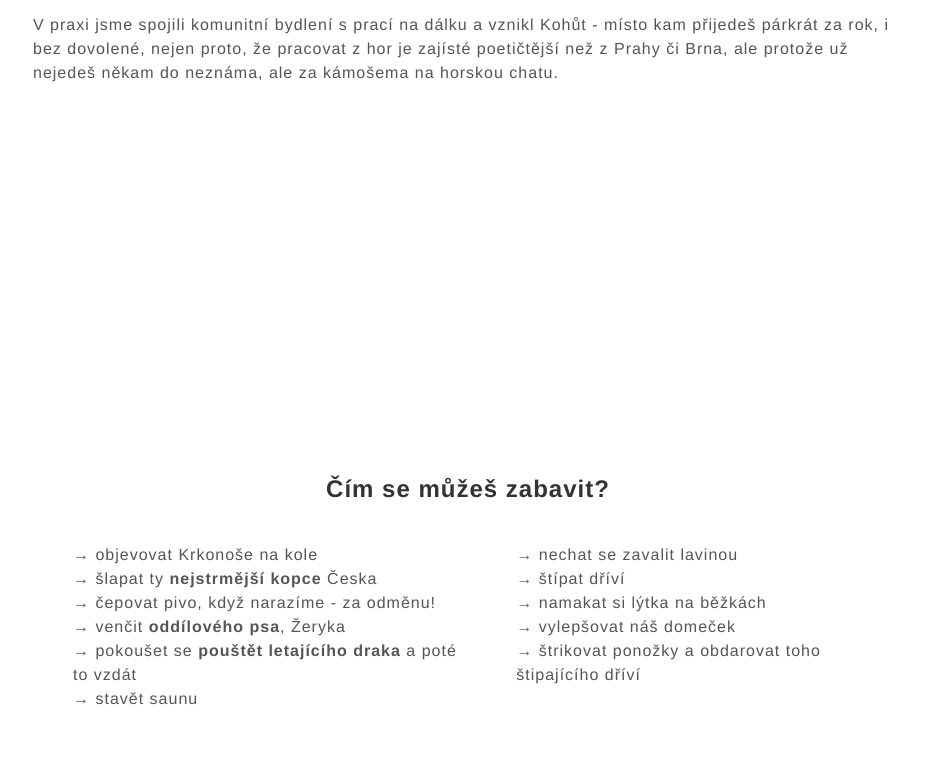
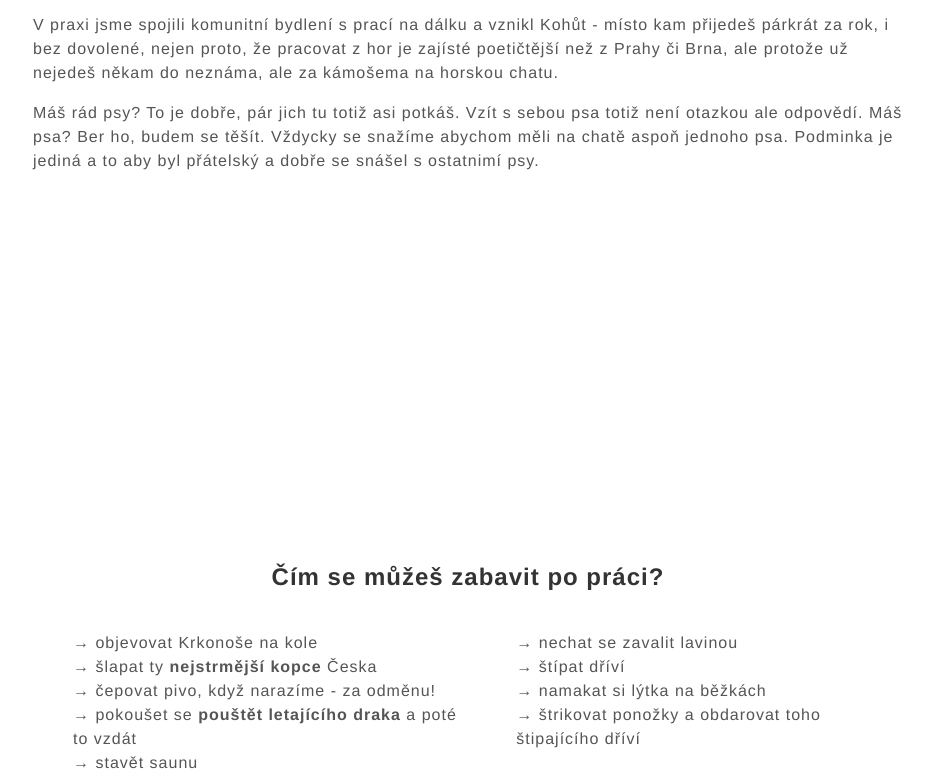
Before and after one commit to simkovat/co-cottage, a plain HTML site: page index.html in a window 1280 px wide. Shown: the part 1260-2040 px from the top of the page, without its empty margins (172-1104 px from the left). Drawn offline with Linux system fonts and the light colour scheme.

Commit message:
update o psech

```diff
--- a/index.html
+++ b/index.html
@@ -53,16 +53,20 @@
 
 		 <p>V praxi jsme spojili komunitní bydlení s prací na dálku a vznikl Kohůt - místo kam přijedeš párkrát za rok, i bez dovolené, nejen proto, že pracovat z hor je zajísté poetičtější než z Prahy či Brna, ale protože už nejedeš někam do neznáma, ale za kámošema na horskou chatu.</p>
 
+		 <p>Máš rád psy? To je dobře, pár jich tu totiž asi potkáš. Vzít s sebou psa totiž není otazkou ale odpovědí. Máš psa? Ber ho, budem se těšít. Vždycky se snažíme abychom měli na chatě aspoň jednoho psa. Podminka je jediná a to aby byl přátelský a dobře se snášel s ostatnimí psy.</p>
+
      </div>
 
+
+
+
      <div class="facilities-wrapper">
-         <h2>Čím se můžeš zabavit?</h2>
+         <h2>Čím se můžeš zabavit po práci?</h2>
          <div class="lists">
             <ul>
                 <li>objevovat Krkonoše na kole</li>
                 <li>šlapat ty <b>nejstrmější kopce</b> Česka</li>
                 <li>čepovat pivo, když narazíme - za odměnu!</li>
-				<li>venčit <b>oddílového psa</b>, Žeryka</li>
                 <li>pokoušet se <b>pouštět letajícího draka</b> a poté to vzdát</li>
                 <li>stavět saunu</li>
 
@@ -71,7 +75,6 @@
                <li>nechat se zavalit lavinou</li>
 			   <li>štípat dříví</li>
 			   <li>namakat si lýtka na běžkách</li>
-               <li>vylepšovat náš domeček</li>
 			   <li>štrikovat ponožky a obdarovat toho štipajícího dříví</li>
 
            </ul>
@@ -220,7 +223,7 @@
 
 		<button class="collapsible-wrapper">Jak to máte s mazlíčky? Můžu si přivést vlastního psíka?</button>
 		<div class="content">
-			<p>Pokud je pes přátelský a dobře se snáší s dalšími psy, je to možné. Avšak prosím až po domluvě, ať v tom máme trošku pořádek.</p>
+			<p>Pokud je pes přátelský a dobře se snáší s dalšími psy, ber ho. Jenom nám prosím dej vědět, ať víme.</p>
 		</div>
 
 		<button class="collapsible-wrapper">Rád bych se nastěhoval dlouhodobě, je to možné? Kolik to bude stát a jaké jsou podmínky?</button>
```
